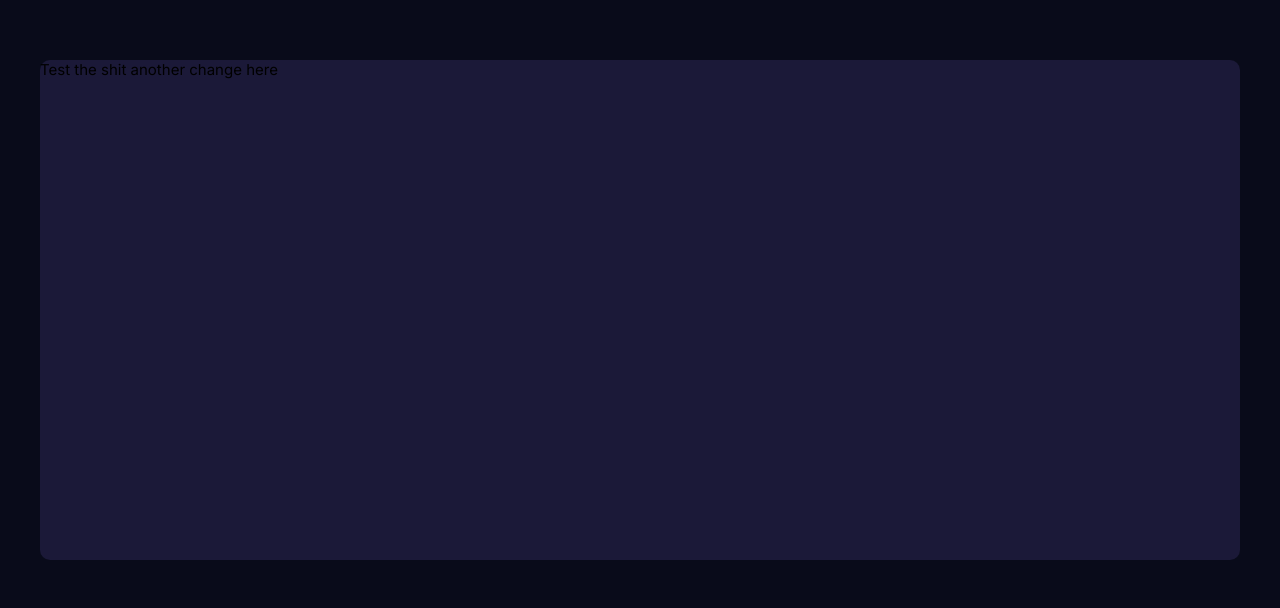
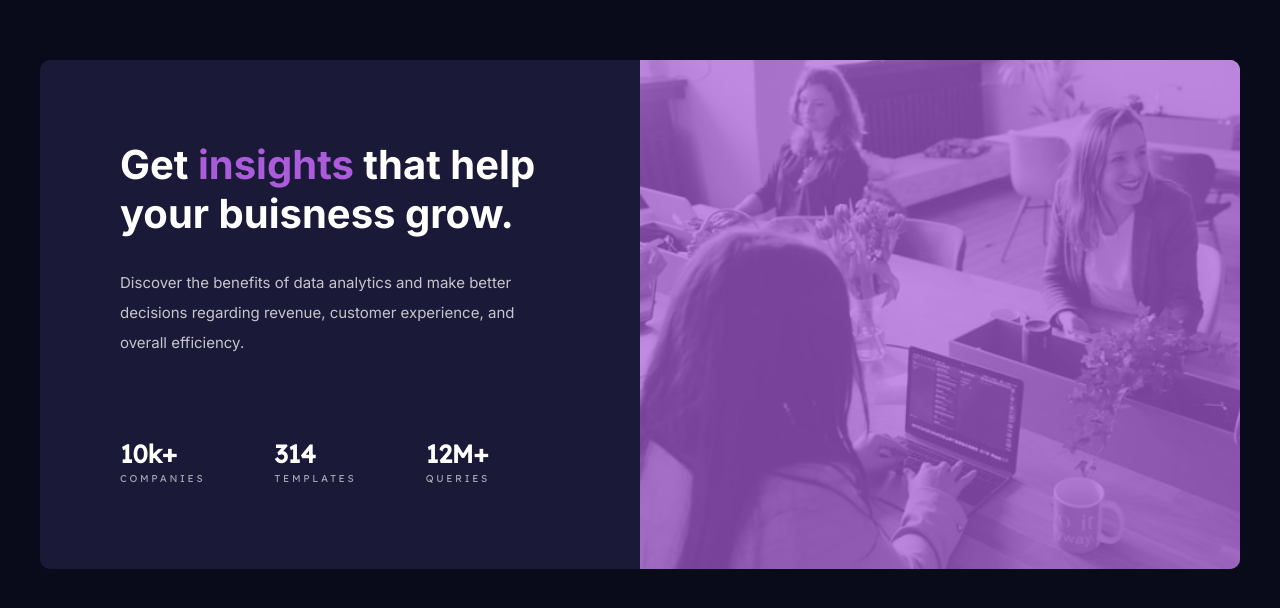
Before and after one commit to PeshwariNaan/frontend-mentor-preview-card, a website: page index.html in a window 1280 px wide. Shown: the part 140-748 px from the top of the page. Drawn offline with Linux system fonts and the light colour scheme.

Commit message:
finished most styling.

```diff
--- a/index.html
+++ b/index.html
@@ -1,24 +1,50 @@
 <!DOCTYPE html>
 <html lang="en">
-<head>
-    <meta charset="UTF-8">
-    <meta http-equiv="X-UA-Compatible" content="IE=edge">
-    <meta name="viewport" content="width=device-width, initial-scale=1.0">
+  <head>
+    <meta charset="UTF-8" />
+    <meta http-equiv="X-UA-Compatible" content="IE=edge" />
+    <meta name="viewport" content="width=device-width, initial-scale=1.0" />
 
-    <link rel="stylesheet" href="css/style.css" />
+    <link rel="stylesheet" href="css/main.css" />
 
-    <link rel="preconnect" href="https://fonts.googleapis.com">
-    <link rel="preconnect" href="https://fonts.gstatic.com" crossorigin>
-    <link href="https://fonts.googleapis.com/css2?family=Inter:wght@400;700&family=Lexend+Deca&display=swap" rel="stylesheet">
-
+    <link rel="preconnect" href="https://fonts.googleapis.com" />
+    <link rel="preconnect" href="https://fonts.gstatic.com" crossorigin />
+    <link
+      href="https://fonts.googleapis.com/css2?family=Inter:wght@400;700&family=Lexend+Deca&display=swap"
+      rel="stylesheet"
+    />
 
     <title>Stats Preview Card</title>
-</head>
-<body>
+  </head>
+  <body>
     <div class="container">
-        Test the shit
-        another change here
+      <section class="infobox">
+        <div class="textContainer">
+          <h1 class="heading">Get<span class="accent-word"> insights</span>
+            that help your buisness grow.</h1>
+          <p class="paragraph">
+            Discover the benefits of data analytics and make better decisions
+            regarding revenue, customer experience, and overall efficiency.
+          </p>
+        </div>
+        <div class="statsContainer">
+            <div class="stat-box">
+                <h2 class="stat_number">10k+</h2>
+                <p class="stat_paragraph">COMPANIES</p>
+            </div>
+            <div class="stat-box">
+                <h2 class="stat_number">314</h2>
+                <p class="stat_paragraph">TEMPLATES</p>
+            </div>
+            <div class="stat-box">
+                <h2 class="stat_number">12M+</h2>
+                <p class="stat_paragraph">QUERIES</p>
+            </div>
+        </div>
+      </section>
+      <section class="imageContainer">
+        <div class="overlay"></div>
+      </section>
     </div>
-
-</body>
+  </body>
 </html>
--- a/sass/_base.scss
+++ b/sass/_base.scss
@@ -3,7 +3,6 @@
 $color-main-bg: hsl(233, 47%, 7%);
 $color-card-bg: hsl(244, 38%, 16%);
 $color-accent: hsl(277, 64%, 61%);
-$color-test: #c14242;
 
 //COLORS TEXT
 
@@ -11,8 +10,12 @@ $color-main-heading: hsl(0, 0%, 100%);
 $color-main-paragraph: hsla(0, 0%, 100%, 0.75);
 $color-stat-heading: hsla(0, 0%, 100%, 0.6);
 
+// FONTS
+$ff-primary: 'Inter', sans-serif;
+$ff-secondary: 'Lexend Deca', sans-serif;
+
 //Break point for mobile
-$bp-mobile: 50rem;
+$bp-mobile: 30rem;
 
 *,
 *::after,  /*  Use this so the pseudo elements don't get this behavior - good practice*/
@@ -27,8 +30,10 @@ html {
 }
 
 body {
-
-  font-size: 1.5rem;
-  font-family: 'Inter', 'Lexend Deca', sans-serif;
+  box-sizing: border-box;
+  font-family: $ff-primary, $ff-secondary, sans-serif;
   background-color: $color-main-bg;
 }
+span {
+    white-space: pre;
+}
--- a/sass/_layout.scss
+++ b/sass/_layout.scss
@@ -1,13 +1,142 @@
 .container {
   display: flex;
   flex-direction: row;
-  width: 120rem;
-  height: 50rem;
+  max-width: 120rem;
   background-color: $color-card-bg;
   border-radius: 1rem;
   margin: 20rem auto;
 
-  @media (max-width: $bp-mobile) {
+  @media only screen and (max-width: $bp-mobile) {
     flex-direction: column;
+    //height: 100%;
+    //max-height: 100%;
+    //max-width: 35rem;;
   }
 }
+
+.infobox {
+  display: flex;
+  flex-direction: column;
+  padding: 8rem 10rem 8rem 8rem;
+  width: 60rem;
+  order: 1;
+
+  @media only screen and (max-width: $bp-mobile) {
+    order: 2;
+    padding: 8rem 0 0rem 0;
+    width: auto;
+    height: 60vh;
+  }
+}
+
+.textContainer {
+  display: flex;
+  flex-direction: column;
+}
+
+.statsContainer {
+  display: flex;
+  flex-direction: row;
+  justify-content: space-between;
+  padding: 8rem 5rem 0 0;
+
+  @media only screen and (max-width: $bp-mobile) {
+    flex-direction: column;
+    padding: 2rem 0 4rem 0;
+    height: 100%
+  }
+}
+
+.imageContainer {
+  display: flex;
+  width: 60rem;
+  max-width: 100%;
+  max-height: 100%;
+  background: url(../img/image-header-desktop.jpg) no-repeat;
+  background-size: cover;
+  position: relative;
+  overflow: hidden;
+  border-radius: 0 1rem 1rem 0;  // top-left top-right bottom-right bottom-left.
+  order: 2;
+
+  @media only screen and (max-width: $bp-mobile) {
+    width: auto;
+    height: 30rem;
+    border-radius: 1rem 1rem 0rem 0;  // top-left top-right bottom-right bottom-left.
+    order: 1;
+  }
+}
+
+.heading {
+  font-family: $ff-primary;
+  font-size: 4rem;
+  color: $color-main-heading;
+
+  @media only screen and (max-width: $bp-mobile) {
+    text-align: center;
+    font-size: 3rem;
+    padding: 0 3rem;
+  }
+}
+
+.paragraph {
+  font-family: $ff-primary;
+  color: $color-main-paragraph;
+  font-size: 1.5rem;
+  line-height: 2;
+  margin: 3rem 2rem 0 0;
+
+  @media only screen and (max-width: $bp-mobile) {
+    text-align: center;
+    margin: 3rem 2rem 0 2rem;
+  }
+}
+
+.stat_paragraph {
+  font-family: $ff-secondary;
+  color: $color-stat-heading;
+  letter-spacing: 0.27rem;
+  line-height: 2;
+
+  @media only screen and (max-width: $bp-mobile) {
+    text-align: center;
+  }
+}
+
+.stat_box {
+  display: flex;
+  flex-direction: column;
+  @media (max-width: $bp-mobile) {
+
+  }
+}
+
+.stat_number {
+  font-family: 'Lexend Deca';
+  font-size: 2.5rem;
+  color: $color-main-heading;
+
+  @media only screen and (max-width: $bp-mobile) {
+    text-align: center;
+  }
+}
+
+.accent-word {
+  color: $color-accent;
+}
+
+.overlay {
+  top: 0;
+  right: 0;
+  position: absolute;
+  width: 100%;
+  height: 100%;
+  background: $color-accent;
+  opacity: 0.7;
+}
+
+// font-family: 'Inter', sans-serif;
+
+// font-family: 'Lexend Deca', sans-serif;
+
+//filter: opacity(.6) drop-shadow(0 0 0 hsl(277, 64%, 61%));
```
Also changed, not shown: README.md (added), css/main.css (added), css/style.css, 1 other file.
